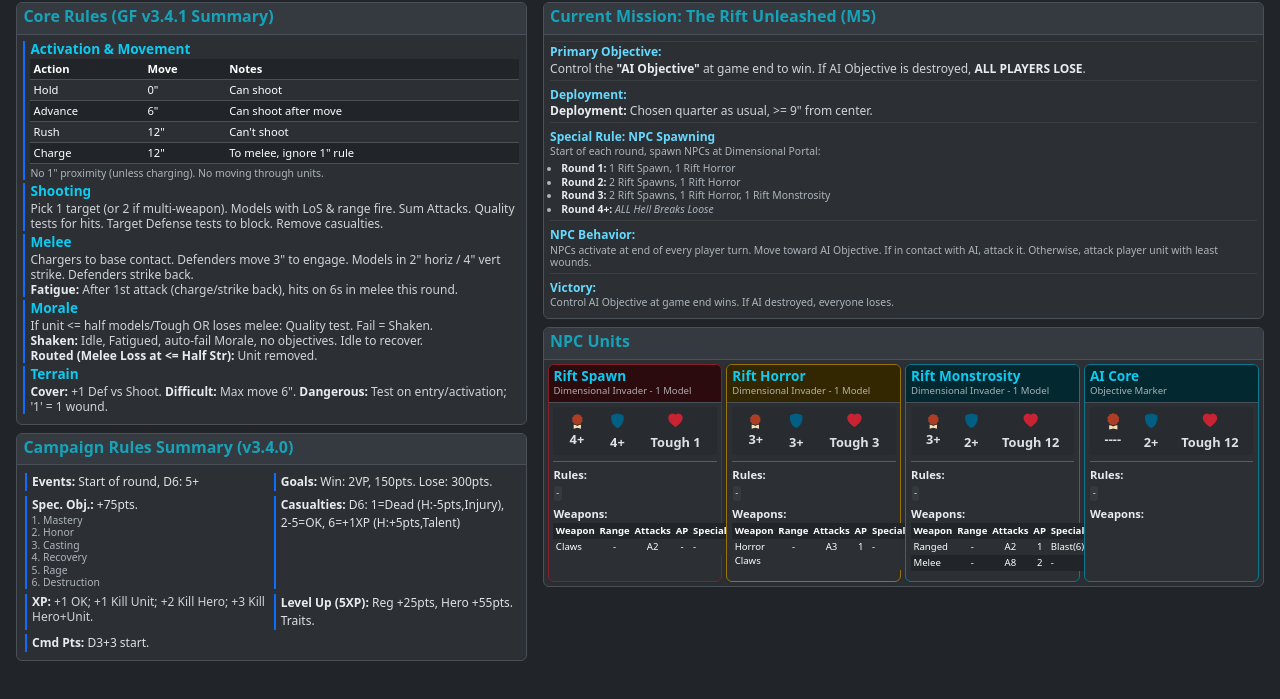
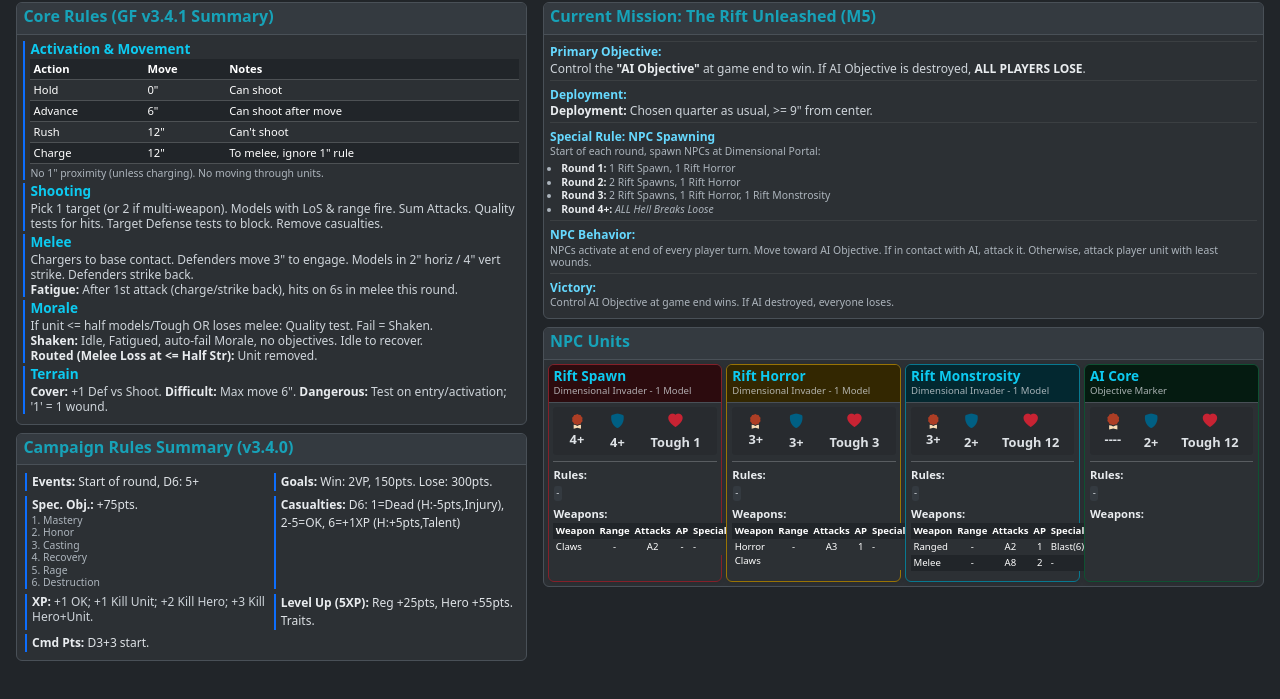
Before and after one commit to Majawat/convergence-protocol2, a website: page quick-ref.html in a window 1280 px wide. Shown: the part 43-742 px from the top of the page. Drawn offline with nearby package versions, Linux system fonts and the light colour scheme.

Commit message:
Refactor: Update warrior unit card styling for improved visibility

```diff
--- a/quick-ref.html
+++ b/quick-ref.html
@@ -650,8 +650,8 @@
                     </div>
                   </div>
                   <div class="col-md-3">
-                    <div class="card warrior-unit-card shadow-sm border-info-subtle">
-                      <div class="card-header bg-info-subtle text-dark">
+                    <div class="card warrior-unit-card shadow-sm border-success-subtle">
+                      <div class="card-header bg-success-subtle text-dark">
                         <div class="unit-card-header-content">
                           <h5 class="mb-0 card-title-custom">AI Core</h5>
                           <small class="text-muted d-block">Objective Marker</small>
```
